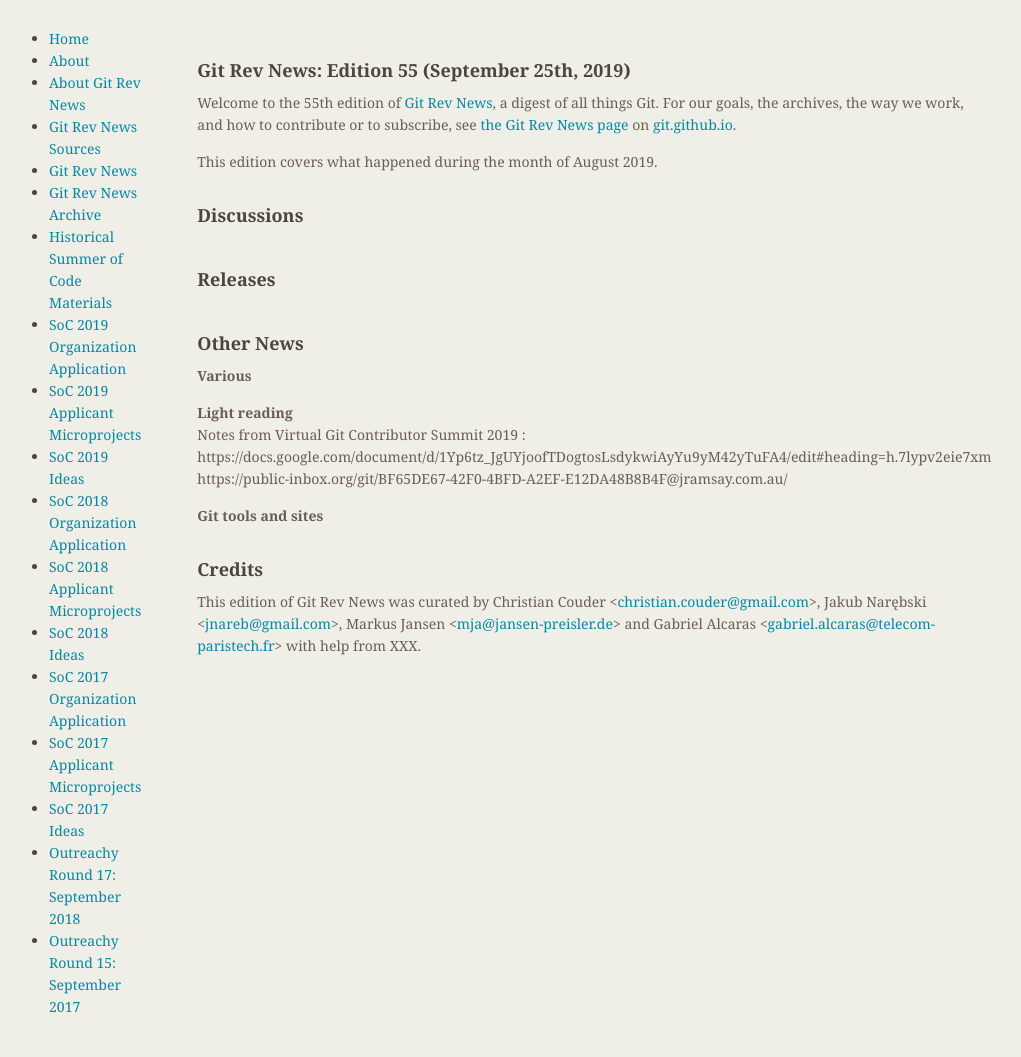
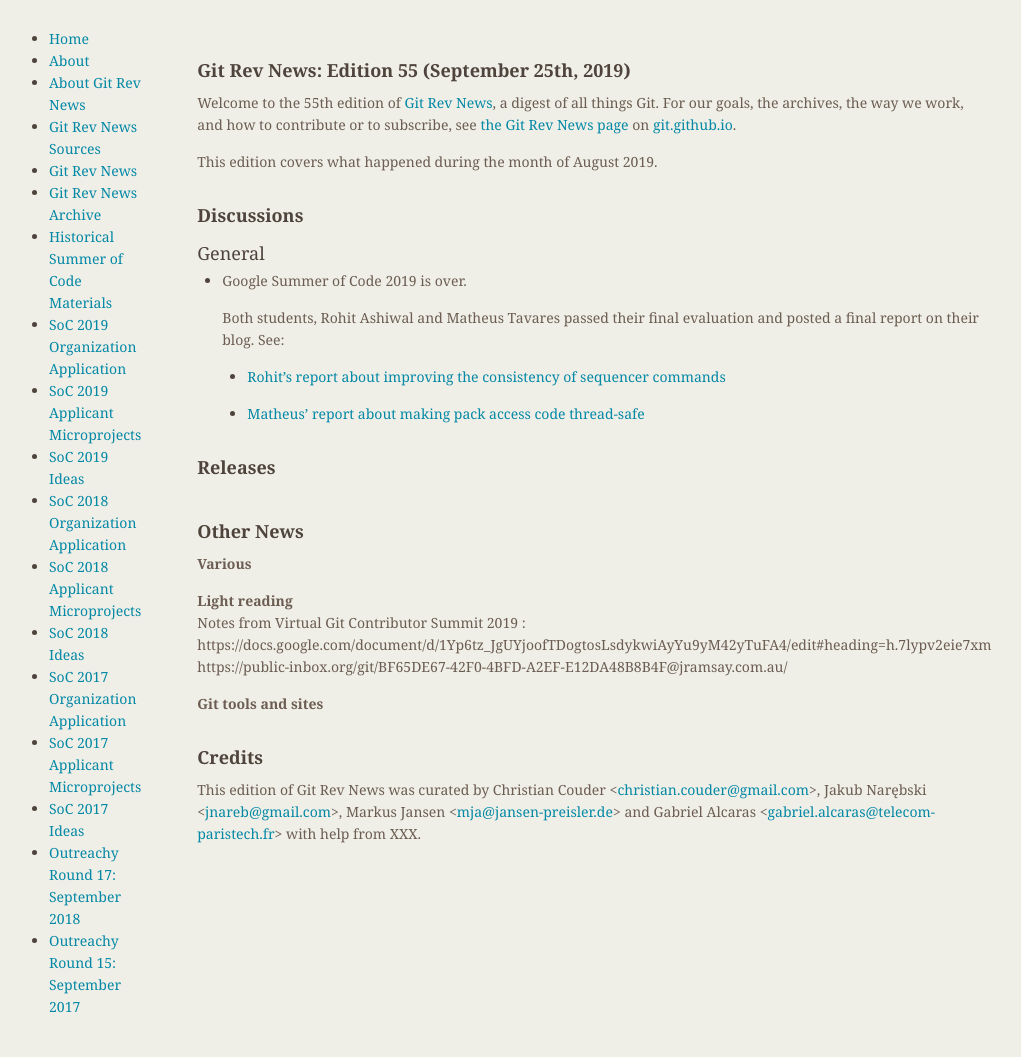
Before and after one commit to git/git.github.io, a Jekyll site: the page built from rev_news/drafts/edition-55.md, in a window 1280 px wide. Shown: the whole page, without its empty margins (174-1195 px from the left). Built offline with Jekyll 4.4.1, drawn with Linux system fonts in a browser that asks for light colours.

Commit message:
rn-55: add GSoC 2019 article

```diff
--- a/rev_news/drafts/edition-55.md
+++ b/rev_news/drafts/edition-55.md
@@ -17,9 +17,16 @@
 
 ## Discussions
 
-<!---
 ### General
--->
+
+* Google Summer of Code 2019 is over.
+
+  Both students, Rohit Ashiwal and Matheus Tavares passed their final evaluation
+  and posted a final report on their blog. See:
+
+  * [Rohit's report about improving the consistency of sequencer commands](https://rashiwal.me/2019/final-report/)
+
+  * [Matheus' report about making pack access code thread-safe](https://matheustavares.gitlab.io/posts/gsoc-final-report)
 
 <!---
 ### Reviews
```
